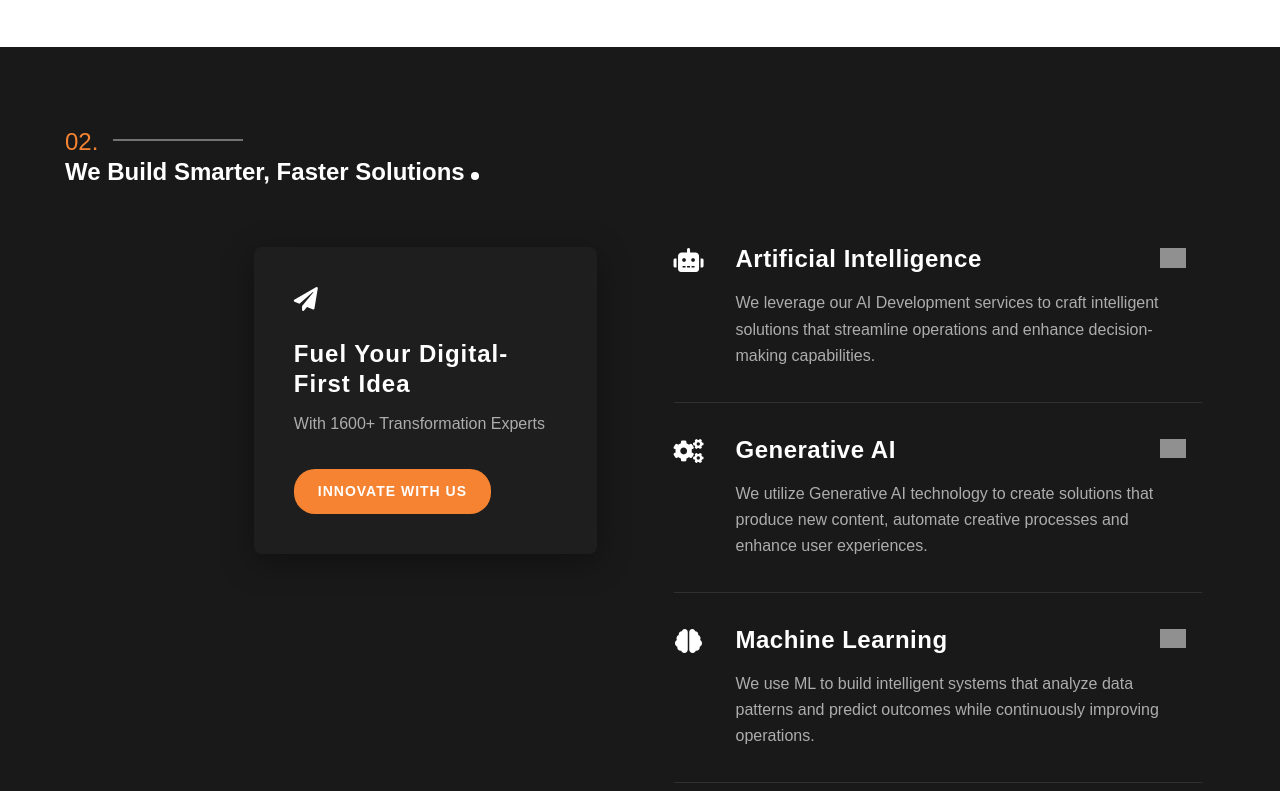
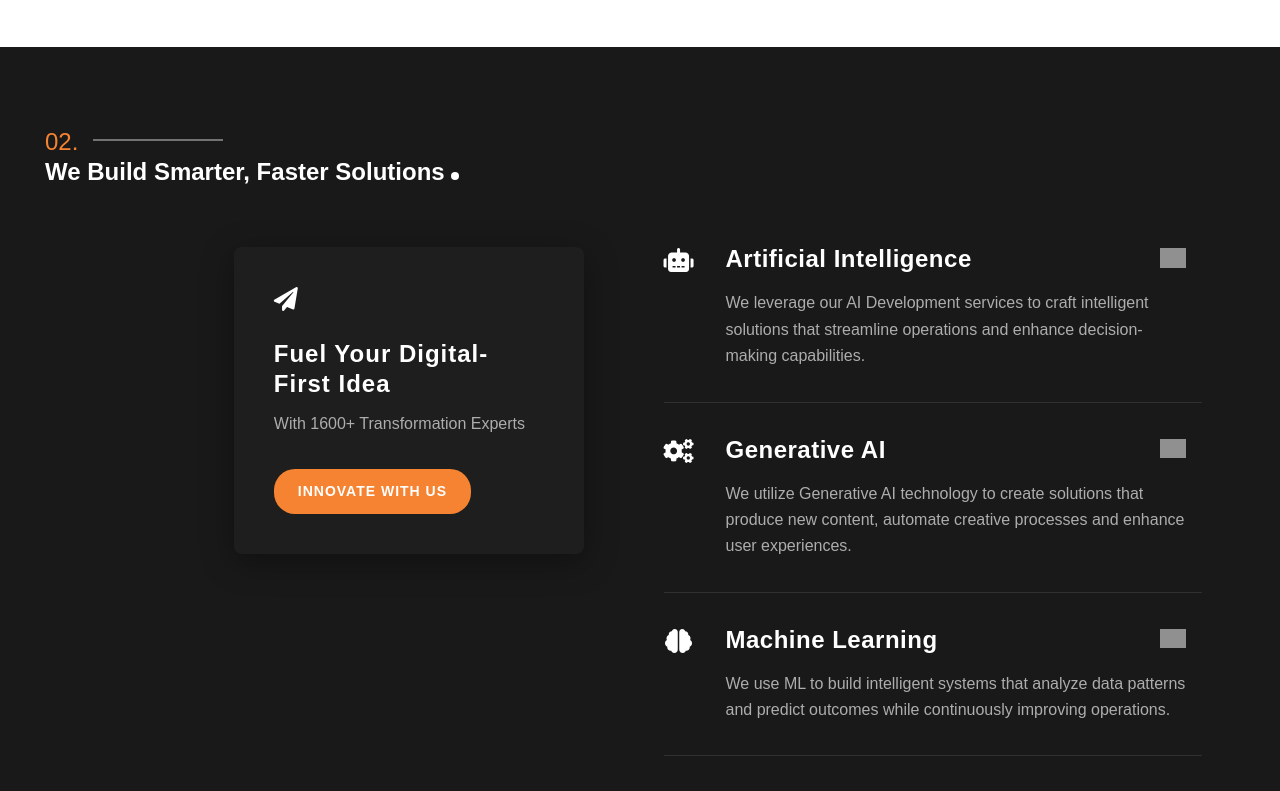
Before and after one commit to PrietyGoyal24/design-dot, a Next.js app: page / in a window 1280 px wide. Shown: the part 2860-3651 px from the top of the page. Built offline with nearby package versions, Linux system fonts and the light colour scheme; grey boxes are pictures that could not be loaded; a web font is replaced by a local one.

Commit message:
pushing ui-changes

```diff
--- a/components/Solutions.tsx
+++ b/components/Solutions.tsx
@@ -15,7 +15,7 @@ const ICON_MAP: Record<string, string> = {
 export default function Solutions() {
   return (
     <section className="relative bg-[#191919] text-white select-none py-[60px] md:py-[80px]">
-      <div className="w-full max-w-[1440px] mx-auto px-5 md:pl-[65px] md:pr-[78px]">
+      <div className="w-full max-w-[1440px] mx-auto px-5 md:pl-[45px] md:pr-[78px]">
 
         <div className="grid grid-cols-1 lg:grid-cols-2 gap-10 lg:gap-20 items-start">
 
```
